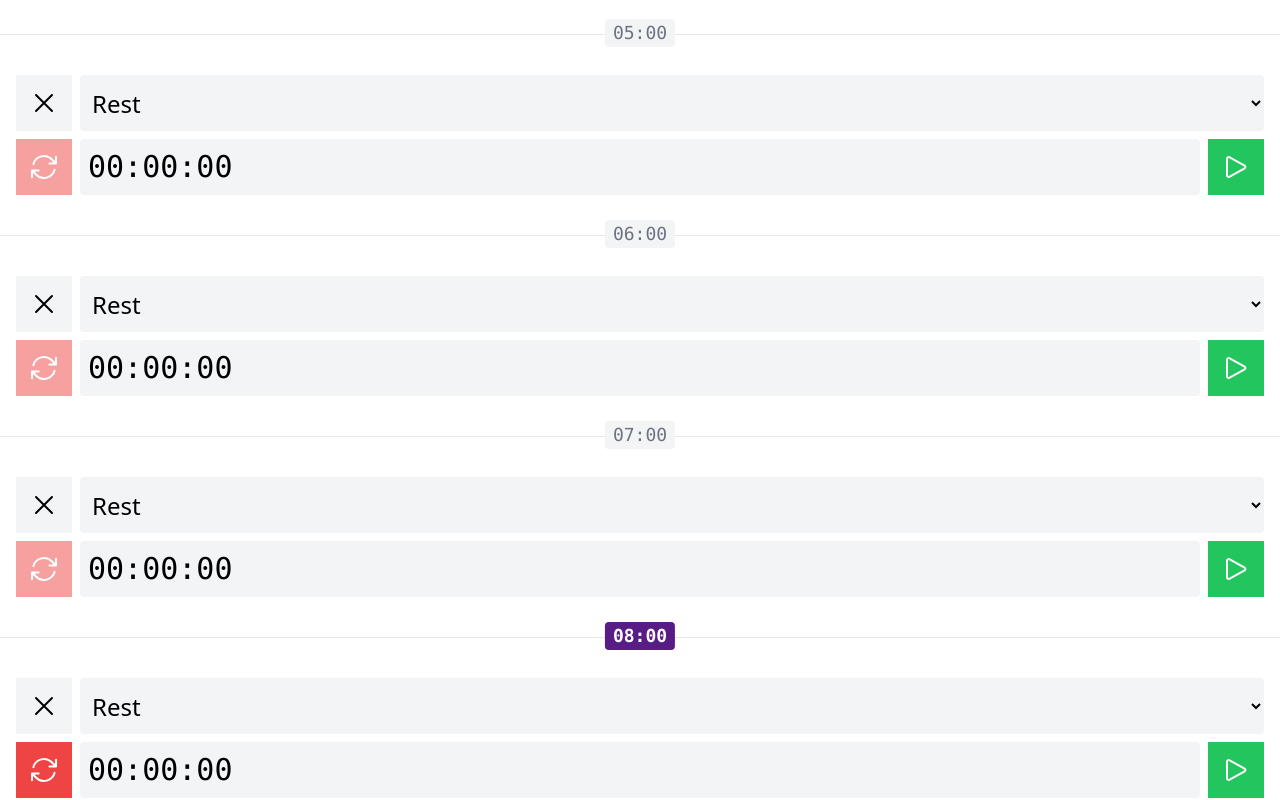
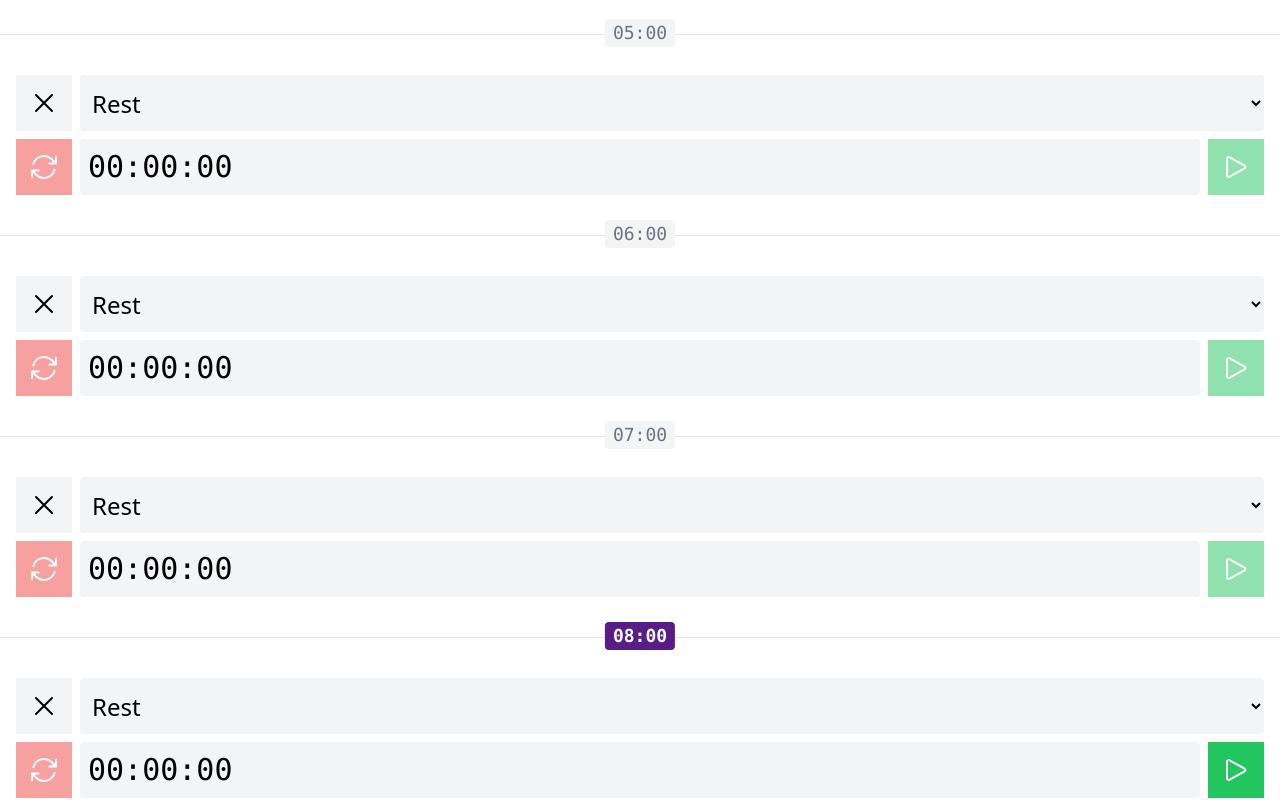
Before and after one commit to drummer-Yurii/ontrack, a Vue app: page /#timeline in a window 1280 px wide. Shown: the part 1060-1860 px from the top of the page. Built offline with nearby package versions, Linux system fonts and the light colour scheme.

Commit message:
isolation function useStopwatch

```diff
--- a/src/components/TimelineStopwatch.vue
+++ b/src/components/TimelineStopwatch.vue
@@ -1,9 +1,11 @@
 <script setup>
+import { watch } from 'vue'
 import { BUTTON_TYPE_SUCCESS, BUTTON_TYPE_WARNING, BUTTON_TYPE_DANGER } from '../constants'
 import { ICON_ARROW_PATH, ICON_PAUSE, ICON_PLAY } from '../icons'
 import { isTimelineItemValid } from '../validators'
 import BaseButton from './BaseButton.vue'
 import BaseIcon from './BaseIcon.vue'
+import { updateTimelineItem } from '../timeline-items'
 import { currentHour, formatSeconds } from '../functions'
 import { useStopwatch } from '../composables/stopwatch'
 
@@ -15,16 +17,23 @@ const props = defineProps({
   }
 })
 
-const { seconds, isRunning, start, stop, reset } = useStopwatch(props.timelineItem)
+const { seconds, isRunning, start, stop, reset } = useStopwatch(
+  props.timelineItem.activitySeconds,
+  updateTimelineItemActivitySeconds
+)
+
+watch(() => props.timelineItem.activityId, updateTimelineItemActivitySeconds)
+
+function updateTimelineItemActivitySeconds() {
+  updateTimelineItem(props.timelineItem, {
+    activitySeconds: seconds.value
+  })
+}
 </script>
 
 <template>
   <div class="flex w-full gap-2">
-    <BaseButton
-      :type="BUTTON_TYPE_DANGER"
-      :disabled="timelineItem.hour !== currentHour()"
-      @click="reset"
-    >
+    <BaseButton :type="BUTTON_TYPE_DANGER" :disabled="!seconds" @click="reset">
       <BaseIcon :name="ICON_ARROW_PATH" />
     </BaseButton>
     <div class="flex flex-grow items-center rounded bg-gray-100 px-2 font-mono text-3xl">
@@ -33,7 +42,12 @@ const { seconds, isRunning, start, stop, reset } = useStopwatch(props.timelineIt
     <BaseButton v-if="isRunning" :type="BUTTON_TYPE_WARNING" @click="stop">
       <BaseIcon :name="ICON_PAUSE" />
     </BaseButton>
-    <BaseButton v-else :type="BUTTON_TYPE_SUCCESS" :disabled="isStartButtonDisabled" @click="start">
+    <BaseButton
+      v-else
+      :type="BUTTON_TYPE_SUCCESS"
+      :disabled="timelineItem.hour !== currentHour()"
+      @click="start"
+    >
       <BaseIcon :name="ICON_PLAY" />
     </BaseButton>
   </div>
--- a/src/composables/stopwatch.js
+++ b/src/composables/stopwatch.js
@@ -1,24 +1,16 @@
-import { watch, ref } from 'vue'
+import { ref } from 'vue'
 import { MILLISECONDS_IN_SECOND } from '../constants'
-import { updateTimelineItem } from '../timeline-items'
 
-export function useStopwatch(timelineItem) {
-  const seconds = ref(timelineItem.activitySeconds)
+export function useStopwatch(initialSeconds, handleSecondsChange) {
+  const seconds = ref(initialSeconds)
   const isRunning = ref(false)
-
   const temp = 120
-
-  watch(
-    () => timelineItem.activityId,
-    () => updateTimelineItem(timelineItem, { activitySeconds: seconds.value })
-  )
 
   function start() {
     isRunning.value = setInterval(() => {
-      updateTimelineItem(timelineItem, {
-        activitySeconds: timelineItem.activitySeconds + temp
-      })
       seconds.value += temp
+
+      handleSecondsChange()
     }, MILLISECONDS_IN_SECOND)
   }
 
@@ -30,11 +22,10 @@ export function useStopwatch(timelineItem) {
 
   function reset() {
     stop()
-    updateTimelineItem(timelineItem, {
-      activitySeconds: timelineItem.activitySeconds - seconds.value
-    })
+    seconds.value = 0
 
-    seconds.value = 0
+    handleSecondsChange()
+
   }
 
   return {
```
